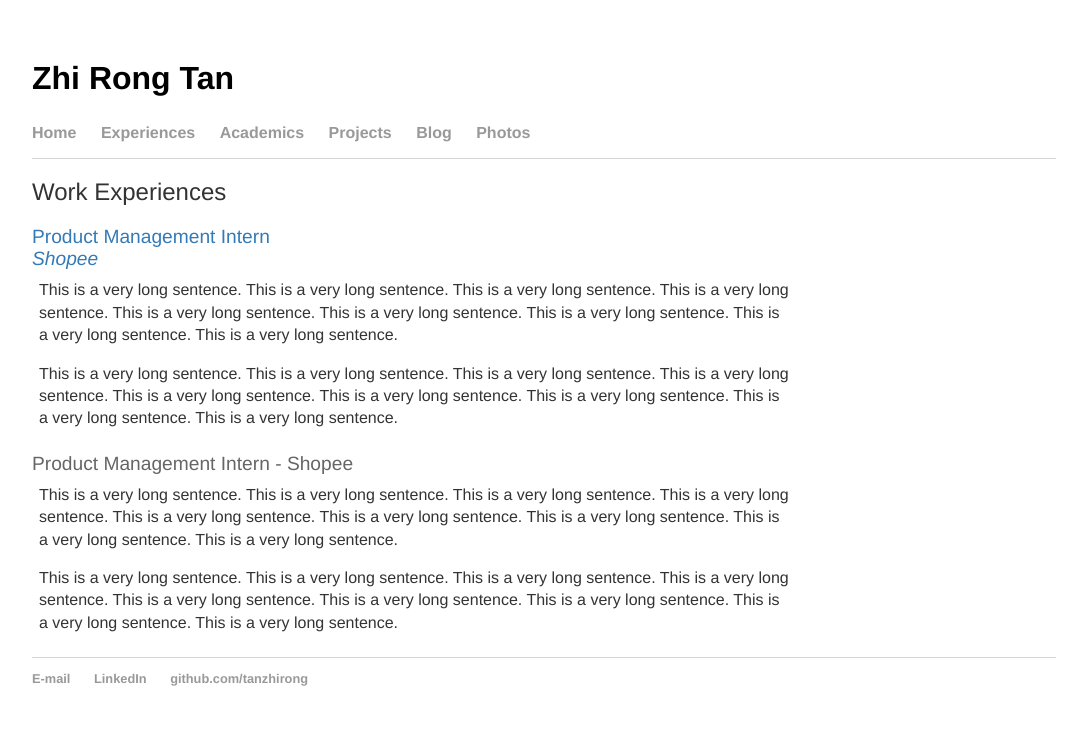
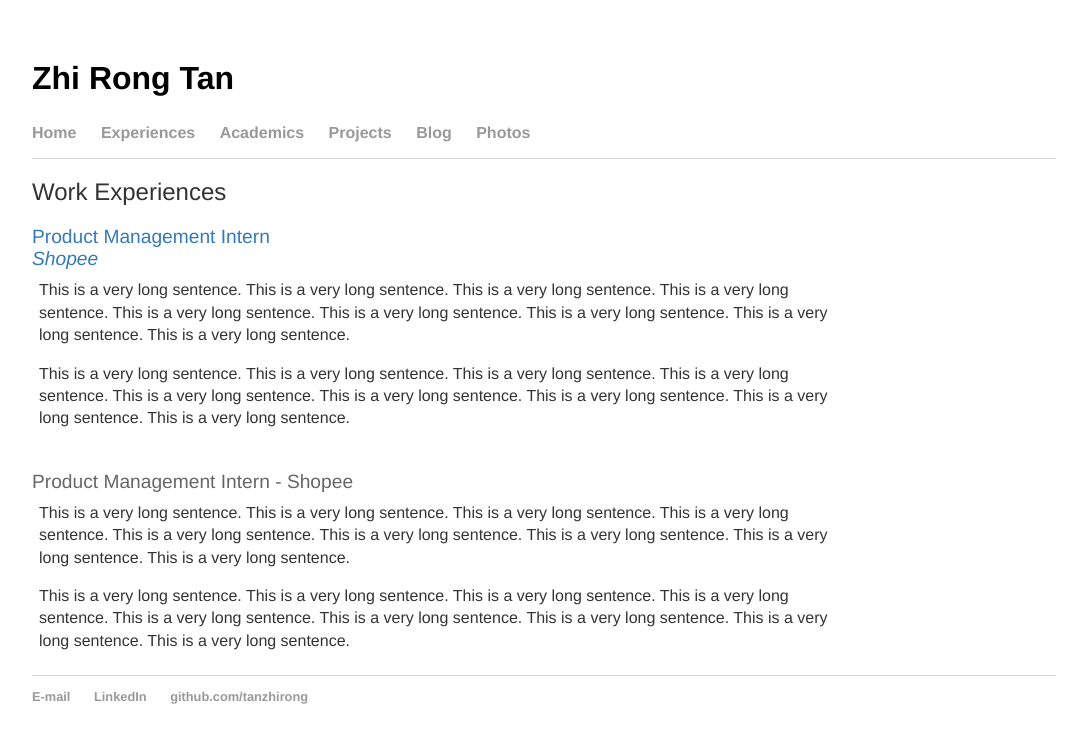
Before and after one commit to tanzhirong/tanzhirong.github.io, a Jekyll site: the page built from exp/index.html, in a window 1280 px wide. Shown: the top 743 px of the page, without its empty margins (96-1183 px from the left). Built offline with Jekyll 4.4.1, drawn with Linux system fonts in a browser that asks for light colours.

Commit message:
Update index.html

```diff
--- a/exp/index.html
+++ b/exp/index.html
@@ -9,17 +9,17 @@ title: Experiences | Zhi Rong Tan
     <tr>
         <div class="project_title"><a href="http://shopee.com/">Product Management Intern <br>
             <i>Shopee </i></a></div>
-    <td width="75%">
+    <td width="80%">
       <p>This is a very long sentence. This is a very long sentence. This is a very long sentence. This is a very long sentence. This is a very long sentence. This is a very long sentence. This is a very long sentence. This is a very long sentence. This is a very long sentence. </p>
       <p>This is a very long sentence. This is a very long sentence. This is a very long sentence. This is a very long sentence. This is a very long sentence. This is a very long sentence. This is a very long sentence. This is a very long sentence. This is a very long sentence. </p>
     </td>
     <td><img position="absolute" margin="auto" width="100%"></td>
   </tr>
 </table>
-
+<br>
 <div class="project_title">Product Management Intern - Shopee</div>
 <table>
-    <td width="75%">
+    <td width="80%">
       <p>This is a very long sentence. This is a very long sentence. This is a very long sentence. This is a very long sentence. This is a very long sentence. This is a very long sentence. This is a very long sentence. This is a very long sentence. This is a very long sentence. </p>
       <p>This is a very long sentence. This is a very long sentence. This is a very long sentence. This is a very long sentence. This is a very long sentence. This is a very long sentence. This is a very long sentence. This is a very long sentence. This is a very long sentence. </p>
     </td>
```
